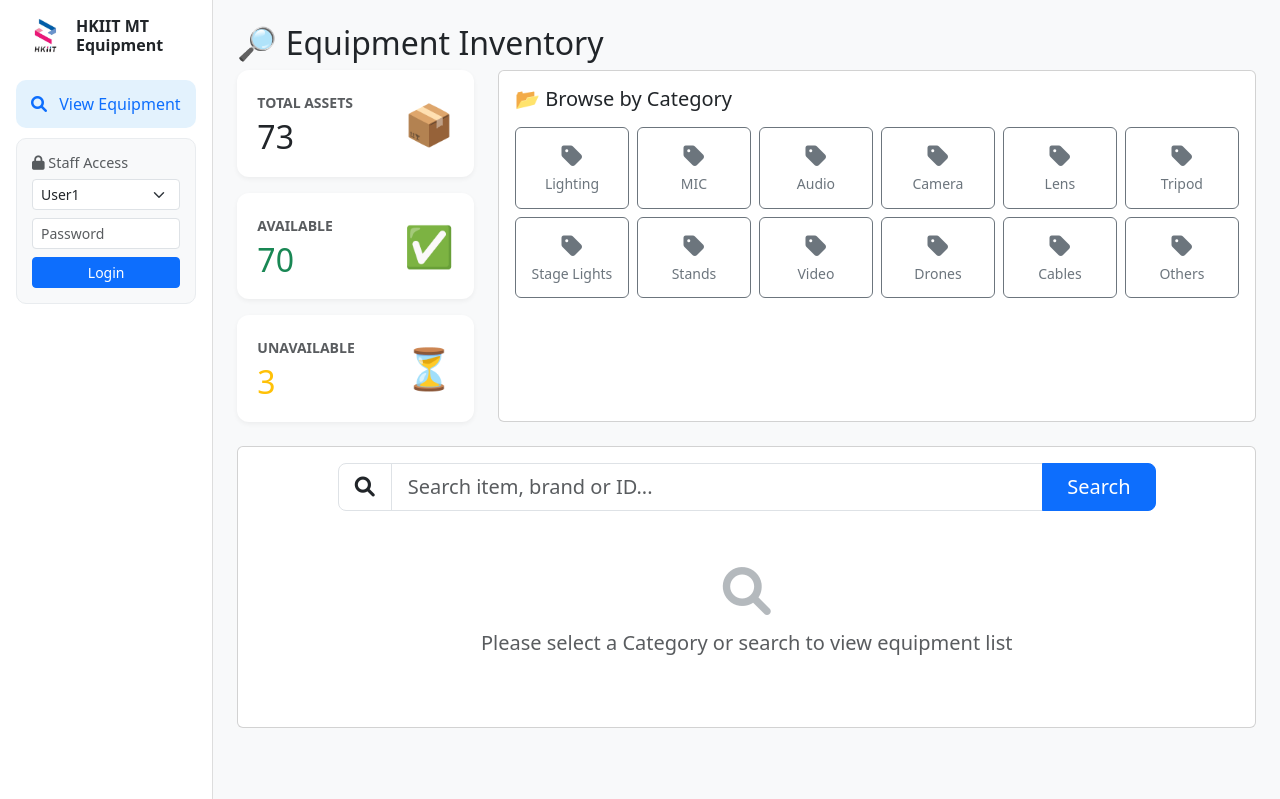
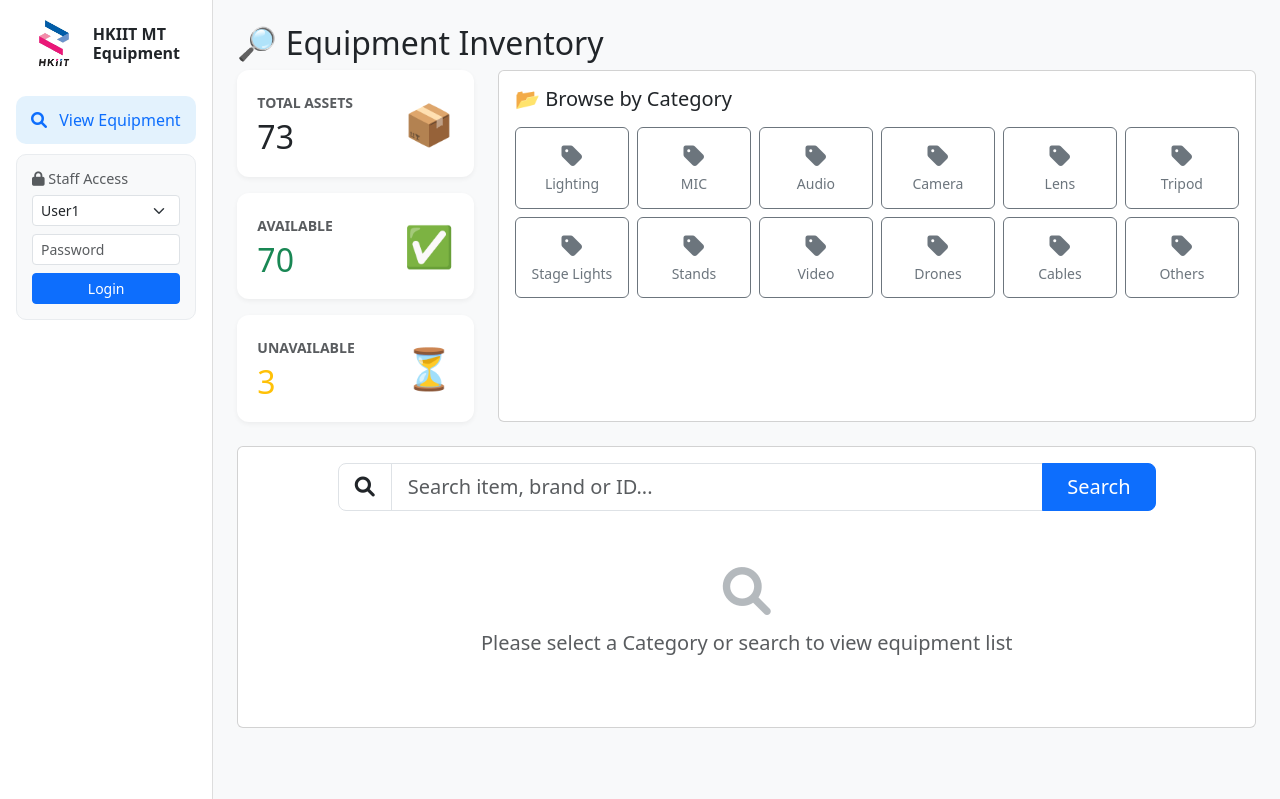
Before and after one commit to rexwong1997/IITEquipmentbase, a Flask app: page /dashboard in a window 1280 px wide. Shown: the top 799 px of the page. Run offline with Flask 3, Linux system fonts and the light colour scheme; data comes from the database, SQL or seed files in the repository; some libraries are stand-ins or nearby versions.

Commit message:
Update base.html

```diff
--- a/templates/base.html
+++ b/templates/base.html
@@ -88,7 +88,7 @@
                 <img src="{{ url_for('static', filename='logo.png') }}"
                      alt="Logo"
                      onerror="this.style.display='none'"
-                     style="height: 2.5rem; width: auto; margin-right: 10px; object-fit: contain;">
+                     style="height: 3.5rem; width: auto; margin-right: 10px; object-fit: contain;">
                 <h4 class="mb-0" style="font-weight: 700; font-size: 1rem;">HKIIT MT Equipment</h4>
             </div>
 
```
